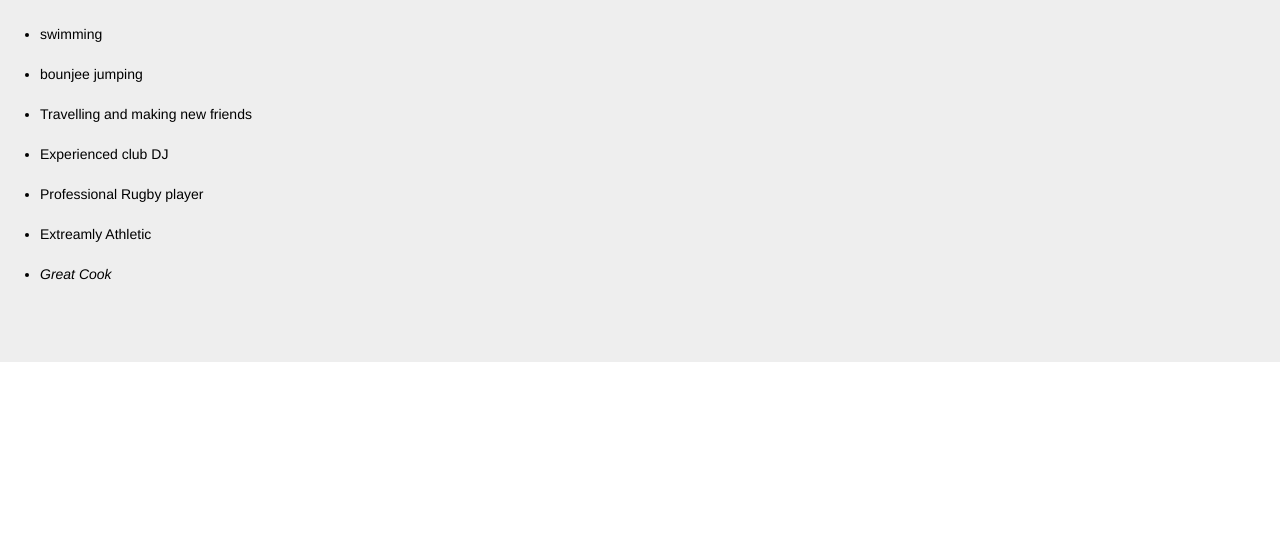
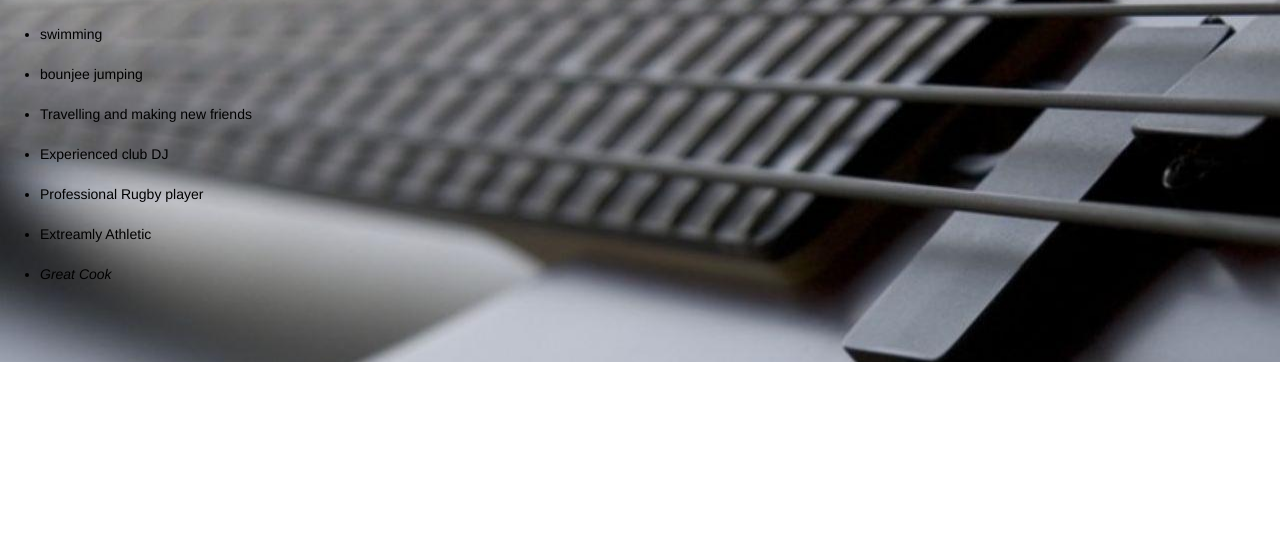
Before and after one commit to kev7862/matite_portfolio, a plain HTML site: page Hobbies.html in a window 1280 px wide. Shown: the part 261-800 px from the top of the page. Drawn offline with nearby package versions, Linux system fonts and the light colour scheme.

Commit message:
hobbies.html

```diff
--- a/Hobbies.html
+++ b/Hobbies.html
@@ -9,6 +9,7 @@
     <title>My Portfolio</title>
   </head>
   <body>
+    <div class="hobby">
     <ul class="nav nav-tabs nav-justified hobbies">
   <li><a href="index.html">Home</a></li>
   <li><a href="About.html">About</a></li>
@@ -18,6 +19,7 @@
   <li><a href="Contact.html">Contact</a></li>
 </ul>
 <!--Hobbies and skills section-->
+<div class="hobby2">
         <div class=" jumbotron hobbies-sect hobby">
            <h1 class="jumbotron" id="hobbies">Hobbies and Skills</h1>
            <ul>
@@ -29,6 +31,8 @@
      <li>Extreamly Athletic</li><br>
      <li><em>Great Cook</em></li><br>
            </ul>
+         </div>
+       </div>
         </div>
         <!--end of div secion-->
   <script src="https://maxcdn.bootstrapcdn.com/bootstrap/3.3.7/js/bootstrap.min.js" integrity="sha384-Tc5IQib027qvyjSMfHjOMaLkfuWVxZxUPnCJA7l2mCWNIpG9mGCD8wGNIcPD7Txa" crossorigin="anonymous"></script>
--- a/style.css
+++ b/style.css
@@ -75,3 +75,7 @@ ul{
 #mail{
   color: white;
 }
+.hobby{
+  background-image: url(photos/hobby.jpg);
+  color: black;
+}
```
Also changed, not shown: Education.html (+1 -0 lines), photos/guitar.jpg (added), photos/hobby.jpg (added).
